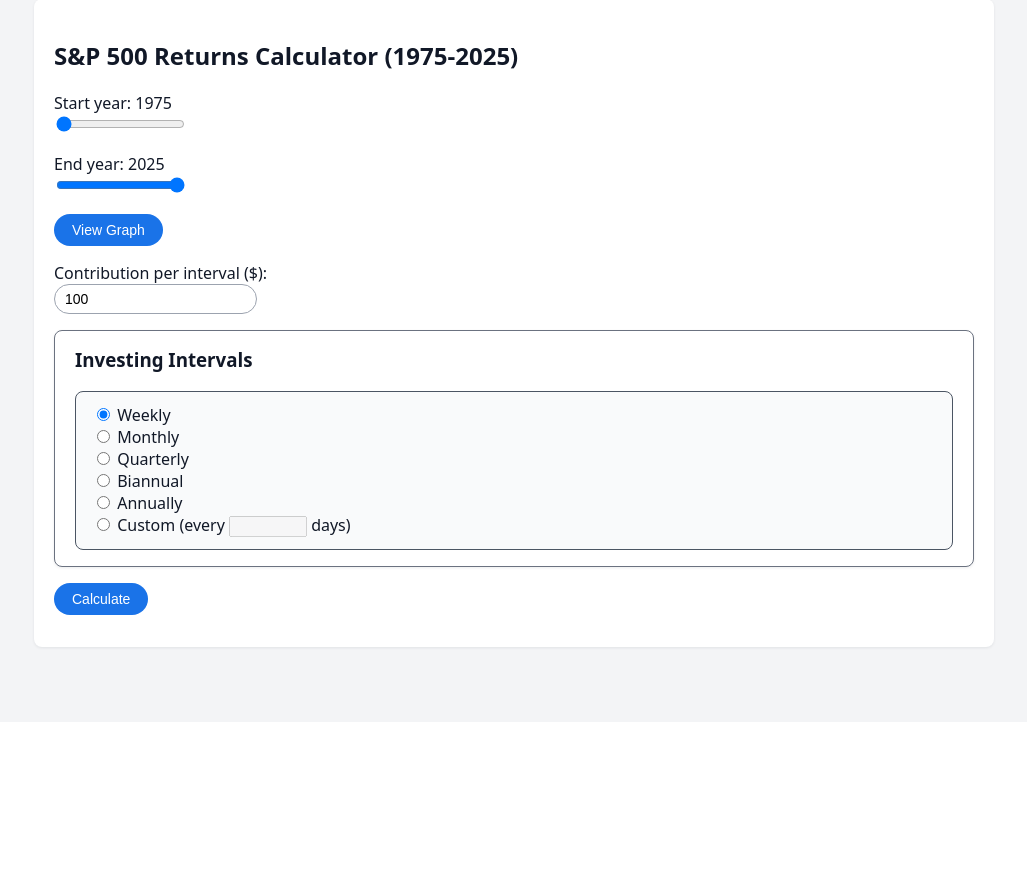
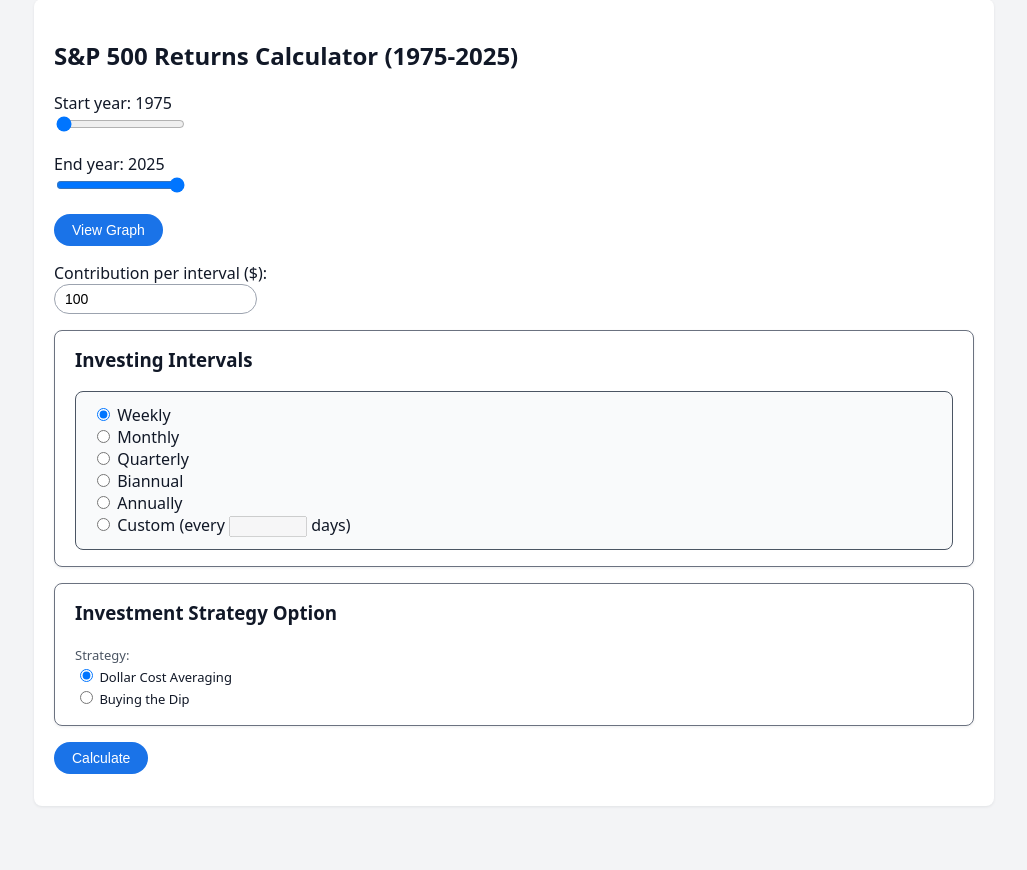
Before and after one commit to dustint121/Market-Return-Calc-Interface, a Flask app: page / in a window 1280 px wide. Shown: the part 78-948 px from the top of the page, without its empty margins (126-1153 px from the left). Before the commit the page ends 728 px from the top, so only its background shows below. Run offline with Flask 3, Linux system fonts and the light colour scheme.

Commit message:
Added 'strategy' option for page1 for either cost dollar averaging or 'buy the dip'

```diff
--- a/app.py
+++ b/app.py
@@ -32,6 +32,7 @@ def page1():
                            start_year=start_year,
                            end_year=end_year)
 
+
 @app.route("/api/returns", methods=["POST"])
 def api_returns():
     data = request.get_json()
@@ -40,6 +41,10 @@ def api_returns():
     contribution = float(data["contribution"])
     interval = data["interval"]
     custom_days = int(data.get("custom_days") or 0)
+
+    # strategy and dip threshold
+    strategy = data.get("strategy", "dca")  # "dca" or "buy_the_dip"
+    dip_threshold_pct = float(data.get("dip_threshold_pct") or 0.0)  # e.g. 2 for -2%
 
     df = fetch_SP500_index_data_yf(start_year=start_year, end_year=end_year)
     df["Date"] = pd.to_datetime(df["Date"])
@@ -60,44 +65,112 @@ def api_returns():
     else:
         return jsonify({"error": "Invalid interval"}), 400
 
-    first_date = df["Date"].min()
-    last_date = df["Date"].max()
-    current = first_date
-
     total_invested = 0.0
     shares_owned = 0.0
-    intervals = []  # store each contribution
+    intervals = []
 
-    while current <= last_date:
-        sub = df[df["Date"] >= current]
-        if sub.empty:
-            break
-        row = sub.iloc[0]
-        price = float(row["Close"])
-        date = row["Date"]
-
-        shares = contribution / price
-        shares_owned += shares
-        total_invested += contribution
-
-        intervals.append({
-            "date": date.strftime("%Y-%m-%d"),
-            "buy_price": round(price, 2),
-            "contribution": round(contribution, 2),
-            "shares": round(shares, 6),  # keep some precision
+    # For both strategies: the date when the next contribution becomes available
+    # Start at the first trading day
+    if df.empty:
+        return jsonify({
+            "total_invested": 0.0,
+            "final_value": 0.0,
+            "total_return": 0.0,
+            "total_return_pct": 0.0,
+            "final_price": 0.0,
+            "intervals": [],
+            "strategy": strategy,
+            "dip_threshold_pct": dip_threshold_pct,
         })
 
-        current = current + pd.Timedelta(days=step)
+    next_contribution_date = df["Date"].iloc[0]
+
+    # For buy-the-dip: cash that has accumulated but not yet invested
+    accumulated_cash = 0.0
+    prev_close = None  # previous trading day's close, for dip detection
+
+    for _, row in df.iterrows():
+        date = row["Date"]
+        price = float(row["Close"])
+
+        # 1) If we are on or past the next contribution date, add one contribution
+        if date >= next_contribution_date:
+            if strategy == "dca":
+                # invest immediately on each contribution date
+                invest_amount = contribution
+                shares = invest_amount / price
+                shares_owned += shares
+                total_invested += invest_amount
+
+                intervals.append({
+                    "date": date.strftime("%Y-%m-%d"),
+                    "buy_price": round(price, 2),
+                    "contribution": round(invest_amount, 2),
+                    "shares": round(shares, 6),
+                    "strategy": "dca",
+                })
+            else:  # buy_the_dip – only *add* cash now, don't necessarily invest
+                accumulated_cash += contribution
+                total_invested += contribution  # money committed and available
+            # schedule next contribution
+            next_contribution_date = next_contribution_date + pd.Timedelta(days=step)
+
+        # 2) For buy-the-dip, check EVERY trading day for a dip vs previous close
+        if strategy == "buy_the_dip":
+            if prev_close is not None and dip_threshold_pct > 0 and accumulated_cash > 0:
+                change_pct = (price - prev_close) / prev_close * 100.0
+                dip_level = -abs(dip_threshold_pct)  # e.g. -2 means -2%
+
+                if change_pct <= dip_level:
+                    invest_amount = accumulated_cash
+                    shares = invest_amount / price
+                    shares_owned += shares
+                    accumulated_cash = 0.0
+
+                    intervals.append({
+                        "date": date.strftime("%Y-%m-%d"),
+                        "buy_price": round(price, 2),
+                        "contribution": round(invest_amount, 2),
+                        "shares": round(shares, 6),
+                        "strategy": "buy_the_dip",
+                        "percent_change_vs_prev": round(change_pct, 2),
+                    })
+
+        # 3) update prev_close at end of each trading day
+        prev_close = price
 
     final_price = float(df.iloc[-1]["Close"])
-    final_value = shares_owned * final_price
-    total_return = final_value - total_invested
-    total_return_pct = (total_return / total_invested * 100) if total_invested > 0 else 0.0
+
+    # If using buy-the-dip and there is leftover cash, treat it as a final interval
+    if strategy == "buy_the_dip" and accumulated_cash > 0:
+        intervals.append({
+            "date": df["Date"].iloc[-1].strftime("%Y-%m-%d"),
+            "buy_price": None,               # no actual buy price
+            "contribution": round(accumulated_cash, 2),
+            "shares": 0.0,                   # not invested
+            "strategy": "buy_the_dip_uninvested",
+            "percent_change_vs_prev": None,
+        })
+        # accumulated_cash is already included in total_invested; do NOT change shares_owned
+    if strategy == "dca":
+        final_value = shares_owned * final_price
+        total_return = final_value - total_invested
+        total_return_pct = (total_return / total_invested * 100) if total_invested > 0 else 0.0
+    else:  # buy_the_dip
+        final_value = shares_owned * final_price + accumulated_cash
+        total_return = final_value - total_invested
+        total_return_pct = (total_return / total_invested * 100) if total_invested > 0 else 0.0
 
     # compute per-interval final value and profit
     for it in intervals:
-        it["final_value"] = round(it["shares"] * final_price, 2)
-        it["profit"] = round(it["final_value"] - it["contribution"], 2)
+        if it["shares"] > 0:
+            it["final_value"] = round(it["shares"] * final_price, 2)
+            it["profit"] = round(it["final_value"] - it["contribution"], 2)
+        else:
+            # uninvested cash: final value equals contribution, profit = 0
+            it["final_value"] = round(it["contribution"], 2)
+            it["profit"] = 0.0
+
 
     return jsonify({
         "total_invested": round(total_invested, 2),
@@ -105,8 +178,12 @@ def api_returns():
         "total_return": round(total_return, 2),
         "total_return_pct": round(total_return_pct, 2),
         "final_price": round(final_price, 2),
-        "intervals": intervals,  # NEW
+        "intervals": intervals,
+        "strategy": strategy,
+        "dip_threshold_pct": dip_threshold_pct,
     })
+
+
 
 
 @app.route("/api/sp500_chart", methods=["POST"])
--- a/templates/page1.html
+++ b/templates/page1.html
@@ -44,8 +44,44 @@
         </div>
     </div>
 
+
+
+    <div class="section-box">
+      <h3 style="margin-top: 0;">Investment Strategy Option</h3>
+      <div style="display:flex; align-items:center; gap:16px; flex-wrap:wrap;">
+        <div>
+          <label style="font-size: 13px; color:#4b5563;">Strategy:</label><br>
+          <label style="font-size: 13px;">
+            <input type="radio" name="strategy" value="dca" checked>
+            Dollar Cost Averaging
+          </label><br>
+          <label style="font-size: 13px;">
+            <input type="radio" name="strategy" value="buy_the_dip">
+            Buying the Dip
+          </label>
+        </div>
+
+        <div id="dip-threshold-wrapper" style="display:none;">
+          <label style="font-size: 13px; color:#4b5563;">
+            Dip threshold (% drop vs previous trading day):
+          </label><br>
+          <input type="number" id="dip-threshold"
+                class="rounded-input"
+                style="width: 120px;"
+                min="0" step="0.1" value="2">
+          <span style="font-size: 12px; color:#6b7280;">
+            (e.g. 2 means invest when the S&amp;P 500 drops at least 2%)
+          </span>
+        </div>
+      </div>
+    </div>
+
+
     <button type="submit" class="pill-button">Calculate</button>
   </form>
+
+
+
 
   <div id="results" class="section-box" style="margin-top: 20px; display:none;">
     <h3 style="margin-top: 0;">Results</h3>
@@ -143,15 +179,39 @@
     });
   });
 
+  // NEW: strategy + dip threshold controls
+  const strategyRadios = document.querySelectorAll('input[name="strategy"]');
+  const dipWrapper = document.getElementById('dip-threshold-wrapper');
+  const dipInput = document.getElementById('dip-threshold');
+
+  if (strategyRadios && dipWrapper && dipInput) {
+    strategyRadios.forEach(r => {
+      r.addEventListener('change', () => {
+        if (r.value === 'buy_the_dip' && r.checked) {
+          dipWrapper.style.display = 'block';
+        } else if (r.value === 'dca' && r.checked) {
+          dipWrapper.style.display = 'none';
+        }
+      });
+    });
+  }
+
   document.getElementById('returns-form').addEventListener('submit', async (e) => {
     e.preventDefault();
     const interval = document.querySelector('input[name="interval"]:checked').value;
+    const strategy = document.querySelector('input[name="strategy"]:checked').value;
+    const dipThreshold = strategy === 'buy_the_dip'
+      ? parseFloat((dipInput && dipInput.value) || '0')
+      : 0;
+
     const payload = {
       start_year: parseInt(startSlider.value),
       end_year: parseInt(endSlider.value),
       contribution: parseFloat(document.getElementById('contribution').value || '0'),
       interval: interval,
-    custom_days: interval === 'custom' ? parseInt(customDaysInput.value || '0') : 0
+      custom_days: interval === 'custom' ? parseInt(customDaysInput.value || '0') : 0,
+      strategy: strategy,                 // NEW
+      dip_threshold_pct: dipThreshold     // NEW
     };
 
     const errorEl = document.getElementById('error');
@@ -186,28 +246,54 @@ document.getElementById('returns-form').addEventListener('submit', async (e) =>
       if (Array.isArray(data.intervals)) {
         data.intervals.forEach((it, idx) => {
           const tr = document.createElement('tr');
+
+          const buyPriceDisplay =
+            it.buy_price !== null && it.buy_price !== undefined
+              ? it.buy_price.toLocaleString()
+              : '-';
+
+          const contributionDisplay =
+            it.contribution !== null && it.contribution !== undefined
+              ? it.contribution.toLocaleString()
+              : '-';
+
+          const sharesDisplay =
+            it.shares !== null && it.shares !== undefined
+              ? it.shares.toLocaleString()
+              : '-';
+
+          const finalValueDisplay =
+            it.final_value !== null && it.final_value !== undefined
+              ? it.final_value.toLocaleString()
+              : '-';
+
+          const profitDisplay =
+            it.profit !== null && it.profit !== undefined
+              ? it.profit.toLocaleString()
+              : '-';
+
           tr.innerHTML = `
             <td style="padding: 4px 6px;">${idx + 1}</td>
             <td style="padding: 4px 6px;">${it.date}</td>
-          <td style="padding: 4px 6px; text-align: right;">${it.buy_price.toLocaleString()}</td>
-          <td style="padding: 4px 6px; text-align: right;">$${it.contribution.toLocaleString()}</td>
-          <td style="padding: 4px 6px; text-align: right;">${it.shares.toLocaleString()}</td>
-          <td style="padding: 4px 6px; text-align: right;">$${it.final_value.toLocaleString()}</td>
-          <td style="padding: 4px 6px; text-align: right;">$${it.profit.toLocaleString()}</td>
+            <td style="padding: 4px 6px; text-align: right;">${buyPriceDisplay}</td>
+            <td style="padding: 4px 6px; text-align: right;">$${contributionDisplay}</td>
+            <td style="padding: 4px 6px; text-align: right;">${sharesDisplay}</td>
+            <td style="padding: 4px 6px; text-align: right;">$${finalValueDisplay}</td>
+            <td style="padding: 4px 6px; text-align: right;">$${profitDisplay}</td>
           `;
           intervalRows.appendChild(tr);
         });
-      // optionally auto-open details if there are intervals
+
         if (data.intervals.length > 0) {
           intervalDetails.open = true;
         }
       }
-  } catch (err) {
+    }
+    catch (err) {
       console.error(err);
       errorEl.textContent = 'Unexpected error: ' + err.message;
     }
   });
-
 
   const viewGraphBtn = document.getElementById('view-graph-btn');
   const graphModal = document.getElementById('graph-modal');
@@ -254,8 +340,5 @@ document.getElementById('returns-form').addEventListener('submit', async (e) =>
       }
     });
   }
-
-
-
 </script>
 {% endblock %}
```
Lines whose indentation alone changed are shown as unchanged.
